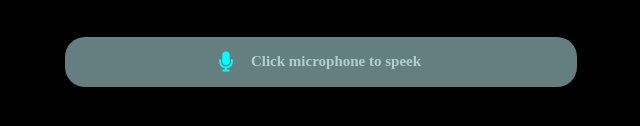
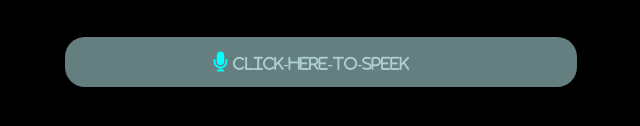
Before and after one commit to Sanjay1736/BrielleAssit, a plain HTML site: page index.html in a window 1280 px wide. Shown: the part 630-756 px from the top of the page, 319-959 px from the left. Drawn offline with Linux system fonts and the light colour scheme.

Commit message:
Changed   Button style

```diff
--- a/Styles.css
+++ b/Styles.css
@@ -56,14 +56,15 @@ body{
     background: transparent;
     outline: none;
     border: none;
-    width: 50px;
-    height: 50px;
+    /* width: 50px; */
+    /* height: 50px; */
     cursor: pointer;
- justify-content: center;
+ /* justify-content: center; */
  font-size: 15px;
 }
 .main .input .talk i{
     font-size: 20px;
+    font-style: normal;
     color: aqua;
 }
 .main .input .content{
--- a/index.html
+++ b/index.html
@@ -24,8 +24,9 @@
           <p>Iam your Virtual Assitant how can i help you</p>
       </div>
        <div class="input">
-        <button class="talk"><i class="fa-solid fa-microphone"></i></button>
-       <h1 class="content">Click microphone to speek</h1>
+        <button class="talk"><i class="fa-solid fa-microphone"> <span class="content">Click-here-to-speek</span> </i>
+
+        </button>
        </div>
 
     </section>
```
